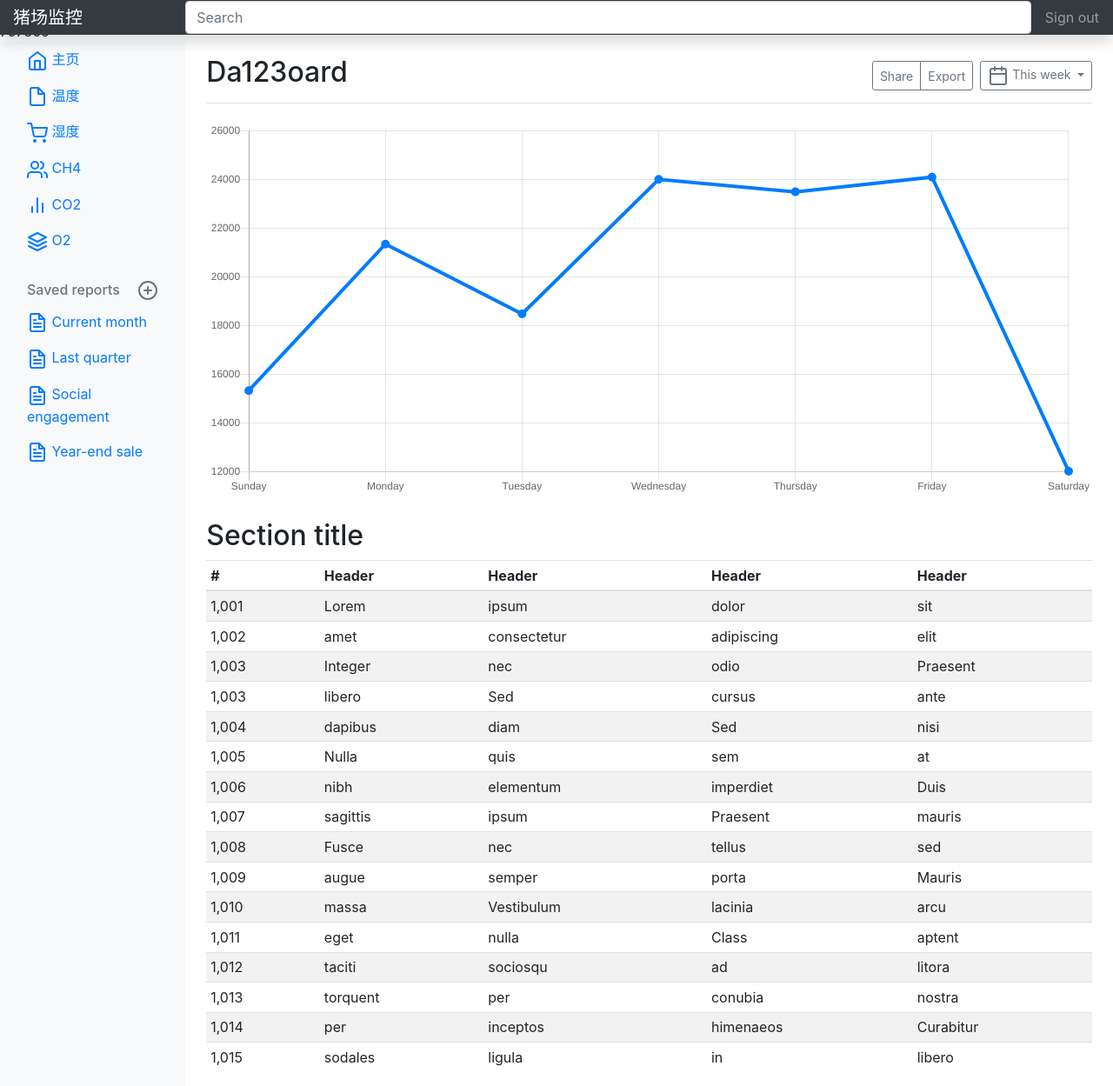
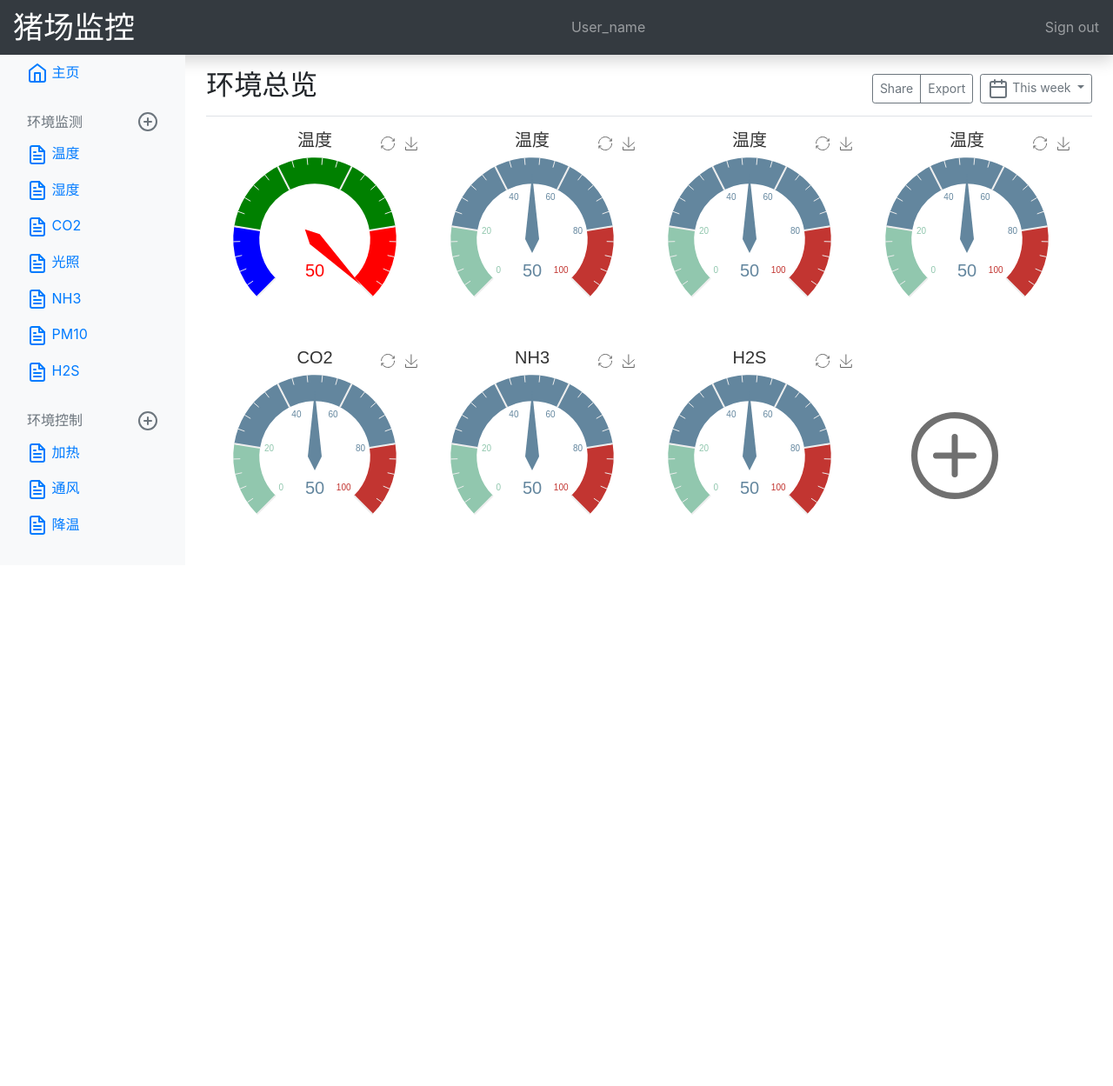
Before and after one commit to HurleyChen/python-web, a Flask app: template echarts/templates/Dashboard.html in a window 1280 px wide. Shown: the whole page at 87% size. After the commit the page ends 615 px from the top, so only its background shows below. Run offline with Flask 2, Linux system fonts and the light colour scheme; the template is opened without the code that fills it, so the values that code supplies are empty; some libraries are stand-ins or nearby versions.

Commit message:
2018-7-16 version 1.0

```diff
--- a/echarts/templates/Dashboard.html
+++ b/echarts/templates/Dashboard.html
@@ -9,7 +9,7 @@
     <link rel="stylesheet" href="https://stackpath.bootstrapcdn.com/bootstrap/4.1.2/css/bootstrap.min.css" integrity="sha384-Smlep5jCw/wG7hdkwQ/Z5nLIefveQRIY9nfy6xoR1uRYBtpZgI6339F5dgvm/e9B" crossorigin="anonymous">
 {#     <link rel="icon" href="../../../../favicon.ico">#}
      <title>Dashboard Template for Bootstrap</title>
-
+   <script src="{{ url_for('static', filename='echarts.min.js') }}"></script>
     <!-- Bootstrap core CSS -->
 {#    <link href="../../dist/css/bootstrap.min.css" rel="stylesheet">#}
 
@@ -18,22 +18,21 @@
   </head>
 
   <body>
-    <nav class="navbar navbar-dark fixed-top bg-dark flex-md-nowrap p-0 shadow">
-      <a class="navbar-brand col-sm-3 col-md-2 mr-0" href="#">猪场监控</a>
-      <input class="form-control form-control-dark w-100" type="text" placeholder="Search" aria-label="Search">
+    <nav class="navbar navbar-dark bg-dark flex-md-nowrap p-0 shadow " >
+      <a class="navbar-brand col-sm-3 col-md-2 mr-0" href="#" style=" font-size:35px" >猪场监控</a>
       <ul class="navbar-nav px-3">
+        <li class="nav-item text-nowrap">
+          <a class="nav-link" href="#">User_name</a>
+        </li>
+
+      </ul>
+     <ul class="navbar-nav px-3">
         <li class="nav-item text-nowrap">
           <a class="nav-link" href="#">Sign out</a>
         </li>
       </ul>
     </nav>
 
-    <div>
-        13456
-    </div>
-    <div>
-        797865
-    </div>
     <div class="container-fluid">
       <div class="row">
         <nav class="col-md-2 d-none d-md-block bg-light sidebar">
@@ -45,40 +44,10 @@
                   主页 <span class="sr-only">(current)</span>
                 </a>
               </li>
-              <li class="nav-item">
-                <a class="nav-link" href="#">
-                  <span data-feather="file"></span>
-                  温度
-                </a>
-              </li>
-              <li class="nav-item">
-                <a class="nav-link" href="#">
-                  <span data-feather="shopping-cart"></span>
-                  湿度
-                </a>
-              </li>
-              <li class="nav-item">
-                <a class="nav-link" href="#">
-                  <span data-feather="users"></span>
-                  CH4
-                </a>
-              </li>
-              <li class="nav-item">
-                <a class="nav-link" href="#">
-                  <span data-feather="bar-chart-2"></span>
-                  CO2
-                </a>
-              </li>
-              <li class="nav-item">
-                <a class="nav-link" href="#">
-                  <span data-feather="layers"></span>
-                  O2
-                </a>
-              </li>
             </ul>
 
             <h6 class="sidebar-heading d-flex justify-content-between align-items-center px-3 mt-4 mb-1 text-muted">
-              <span>Saved reports</span>
+              <span>环境监测</span>
               <a class="d-flex align-items-center text-muted" href="#">
                 <span data-feather="plus-circle"></span>
               </a>
@@ -87,34 +56,85 @@
               <li class="nav-item">
                 <a class="nav-link" href="#">
                   <span data-feather="file-text"></span>
-                  Current month
+                  温度
                 </a>
               </li>
               <li class="nav-item">
                 <a class="nav-link" href="#">
                   <span data-feather="file-text"></span>
-                  Last quarter
+                  湿度
                 </a>
               </li>
               <li class="nav-item">
                 <a class="nav-link" href="#">
                   <span data-feather="file-text"></span>
-                  Social engagement
+                  CO2
                 </a>
               </li>
               <li class="nav-item">
                 <a class="nav-link" href="#">
                   <span data-feather="file-text"></span>
-                  Year-end sale
+                  光照
                 </a>
               </li>
+
+               <li class="nav-item">
+                <a class="nav-link" href="#">
+                  <span data-feather="file-text"></span>
+                 NH3
+                </a>
+              </li>
+
+                <li class="nav-item">
+                <a class="nav-link" href="#">
+                  <span data-feather="file-text"></span>
+                 PM10
+                </a>
+              </li>
+
+                <li class="nav-item">
+                <a class="nav-link" href="#">
+                  <span data-feather="file-text"></span>
+                    H2S
+                </a>
+              </li>
+
             </ul>
+             <h6 class="sidebar-heading d-flex justify-content-between align-items-center px-3 mt-4 mb-1 text-muted">
+              <span>环境控制</span>
+              <a class="d-flex align-items-center text-muted" href="#">
+                <span data-feather="plus-circle"></span>
+              </a>
+            </h6>
+              <ul class="nav flex-column mb-2">
+
+              <li class="nav-item">
+                <a class="nav-link" href="#">
+                  <span data-feather="file-text"></span>
+                  加热
+                </a>
+              </li>
+              <li class="nav-item">
+                <a class="nav-link" href="#">
+                  <span data-feather="file-text"></span>
+                  通风
+                </a>
+              </li>
+              <li class="nav-item">
+                <a class="nav-link" href="#">
+                  <span data-feather="file-text"></span>
+                  降温
+                </a>
+              </li>
+
+            </ul>
+
           </div>
         </nav>
 
         <main role="main" class="col-md-9 ml-sm-auto col-lg-10 px-4">
           <div class="d-flex justify-content-between flex-wrap flex-md-nowrap align-items-center pt-3 pb-2 mb-3 border-bottom">
-            <h1 class="h2">Da123oard</h1>
+            <h1 class="h2">环境总览</h1>
             <div class="btn-toolbar mb-2 mb-md-0">
               <div class="btn-group mr-2">
                 <button class="btn btn-sm btn-outline-secondary">Share</button>
@@ -126,137 +146,22 @@
               </button>
             </div>
           </div>
+            <div style="width: 1000px;height:250px;">
+                    <div  id="pic1" style="width: 250px;height:250px;float:left"></div>
+                    <div  id="pic2" style="width: 250px;height:250px;float:left"></div>
+                    <div  id="pic3" style="width: 250px;height:250px;float:left"></div>
+                    <div  id="pic4" style="width: 250px;height:250px;float:left"></div>
+            </div>
+            <div style="width: 1000px;height:190px;">
+                    <div  id="pic5" style="width: 250px;height:250px;float:left"></div>
+                    <div  id="pic6" style="width: 250px;height:250px;float:left"></div>
+                    <div  id="pic7" style="width: 250px;height:250px;float:left"></div>
+                    <div style="width: 250px;height:250px;float:left;margin:0 auto;">
+                        <img class="logo" src="{{ url_for('static',filename='images/plus.png') }}">
+                    </div>
+            </div>
+{#          <canvas class="my-4 w-100" id="myChart" width="900" height="380"></canvas>#}
 
-          <canvas class="my-4 w-100" id="myChart" width="900" height="380"></canvas>
-
-          <h2>Section title</h2>
-          <div class="table-responsive">
-            <table class="table table-striped table-sm">
-              <thead>
-                <tr>
-                  <th>#</th>
-                  <th>Header</th>
-                  <th>Header</th>
-                  <th>Header</th>
-                  <th>Header</th>
-                </tr>
-              </thead>
-              <tbody>
-                <tr>
-                  <td>1,001</td>
-                  <td>Lorem</td>
-                  <td>ipsum</td>
-                  <td>dolor</td>
-                  <td>sit</td>
-                </tr>
-                <tr>
-                  <td>1,002</td>
-                  <td>amet</td>
-                  <td>consectetur</td>
-                  <td>adipiscing</td>
-                  <td>elit</td>
-                </tr>
-                <tr>
-                  <td>1,003</td>
-                  <td>Integer</td>
-                  <td>nec</td>
-                  <td>odio</td>
-                  <td>Praesent</td>
-                </tr>
-                <tr>
-                  <td>1,003</td>
-                  <td>libero</td>
-                  <td>Sed</td>
-                  <td>cursus</td>
-                  <td>ante</td>
-                </tr>
-                <tr>
-                  <td>1,004</td>
-                  <td>dapibus</td>
-                  <td>diam</td>
-                  <td>Sed</td>
-                  <td>nisi</td>
-                </tr>
-                <tr>
-                  <td>1,005</td>
-                  <td>Nulla</td>
-                  <td>quis</td>
-                  <td>sem</td>
-                  <td>at</td>
-                </tr>
-                <tr>
-                  <td>1,006</td>
-                  <td>nibh</td>
-                  <td>elementum</td>
-                  <td>imperdiet</td>
-                  <td>Duis</td>
-                </tr>
-                <tr>
-                  <td>1,007</td>
-                  <td>sagittis</td>
-                  <td>ipsum</td>
-                  <td>Praesent</td>
-                  <td>mauris</td>
-                </tr>
-                <tr>
-                  <td>1,008</td>
-                  <td>Fusce</td>
-                  <td>nec</td>
-                  <td>tellus</td>
-                  <td>sed</td>
-                </tr>
-                <tr>
-                  <td>1,009</td>
-                  <td>augue</td>
-                  <td>semper</td>
-                  <td>porta</td>
-                  <td>Mauris</td>
-                </tr>
-                <tr>
-                  <td>1,010</td>
-                  <td>massa</td>
-                  <td>Vestibulum</td>
-                  <td>lacinia</td>
-                  <td>arcu</td>
-                </tr>
-                <tr>
-                  <td>1,011</td>
-                  <td>eget</td>
-                  <td>nulla</td>
-                  <td>Class</td>
-                  <td>aptent</td>
-                </tr>
-                <tr>
-                  <td>1,012</td>
-                  <td>taciti</td>
-                  <td>sociosqu</td>
-                  <td>ad</td>
-                  <td>litora</td>
-                </tr>
-                <tr>
-                  <td>1,013</td>
-                  <td>torquent</td>
-                  <td>per</td>
-                  <td>conubia</td>
-                  <td>nostra</td>
-                </tr>
-                <tr>
-                  <td>1,014</td>
-                  <td>per</td>
-                  <td>inceptos</td>
-                  <td>himenaeos</td>
-                  <td>Curabitur</td>
-                </tr>
-                <tr>
-                  <td>1,015</td>
-                  <td>sodales</td>
-                  <td>ligula</td>
-                  <td>in</td>
-                  <td>libero</td>
-                </tr>
-              </tbody>
-            </table>
-          </div>
         </main>
       </div>
     </div>
@@ -264,10 +169,10 @@
     <!-- Bootstrap core JavaScript
     ================================================== -->
     <!-- Placed at the end of the document so the pages load faster -->
-    <script src="https://code.jquery.com/jquery-3.3.1.slim.min.js" integrity="sha384-q8i/X+965DzO0rT7abK41JStQIAqVgRVzpbzo5smXKp4YfRvH+8abtTE1Pi6jizo" crossorigin="anonymous"></script>
-    <script>window.jQuery || document.write('<script src="../../assets/js/vendor/jquery-slim.min.js"><\/script>')</script>
-    <script src="../../assets/js/vendor/popper.min.js"></script>
-    <script src="../../dist/js/bootstrap.min.js"></script>
+{#    <script src="https://code.jquery.com/jquery-3.3.1.slim.min.js" integrity="sha384-q8i/X+965DzO0rT7abK41JStQIAqVgRVzpbzo5smXKp4YfRvH+8abtTE1Pi6jizo" crossorigin="anonymous"></script>#}
+{#    <script>window.jQuery || document.write('<script src="../../assets/js/vendor/jquery-slim.min.js"><\/script>')</script>#}
+{#    <script src="../../assets/js/vendor/popper.min.js"></script>#}
+{#    <script src="../../dist/js/bootstrap.min.js"></script>#}
 
     <!-- Icons -->
     <script src="https://unpkg.com/feather-icons/dist/feather.min.js"></script>
@@ -276,37 +181,294 @@
     </script>
 
     <!-- Graphs -->
-    <script src="https://cdnjs.cloudflare.com/ajax/libs/Chart.js/2.7.1/Chart.min.js"></script>
-    <script>
-      var ctx = document.getElementById("myChart");
-      var myChart = new Chart(ctx, {
-        type: 'line',
-        data: {
-          labels: ["Sunday", "Monday", "Tuesday", "Wednesday", "Thursday", "Friday", "Saturday"],
-          datasets: [{
-            data: [15339, 21345, 18483, 24003, 23489, 24092, 12034],
-            lineTension: 0,
-            backgroundColor: 'transparent',
-            borderColor: '#007bff',
-            borderWidth: 4,
-            pointBackgroundColor: '#007bff'
-          }]
+{#    <script src="https://cdnjs.cloudflare.com/ajax/libs/Chart.js/2.7.1/Chart.min.js"></script>#}
+{#    <script>#}
+{#      var ctx = document.getElementById("myChart");#}
+{#      var myChart = new Chart(ctx, {#}
+{#        type: 'line',#}
+{#        data: {#}
+{#          labels: ["Sunday", "Monday", "Tuesday", "Wednesday", "Thursday", "Friday", "Saturday"],#}
+{#          datasets: [{#}
+{#            data: [15339, 21345, 18483, 24003, 23489, 24092, 12034],#}
+{#            lineTension: 0,#}
+{#            backgroundColor: 'transparent',#}
+{#            borderColor: '#007bff',#}
+{#            borderWidth: 4,#}
+{#            pointBackgroundColor: '#007bff'#}
+{#          }]#}
+{#        },#}
+{#        options: {#}
+{#          scales: {#}
+{#            yAxes: [{#}
+{#              ticks: {#}
+{#                beginAtZero: false#}
+{#              }#}
+{#            }]#}
+{#          },#}
+{#          legend: {#}
+{#            display: false,#}
+{#          }#}
+{#        }#}
+{#      });#}
+{#    </script>#}
+<script type="text/javascript">
+
+    var mypic1 = echarts.init(document.getElementById('pic1'));
+    var mypic2 = echarts.init(document.getElementById('pic2'));
+    var mypic3 = echarts.init(document.getElementById('pic3'));
+    var mypic4 = echarts.init(document.getElementById('pic4'));
+    var mypic5 = echarts.init(document.getElementById('pic5'));
+    var mypic6 = echarts.init(document.getElementById('pic6'));
+    var mypic7 = echarts.init(document.getElementById('pic7'));
+
+
+    var option_pic1= {
+    tooltip : {
+        formatter: "{a} <br/>{b} : {c}%",
+    },
+    toolbox: {
+        feature: {
+            restore: {},
+            saveAsImage: {},
         },
-        options: {
-          scales: {
-            yAxes: [{
-              ticks: {
-                beginAtZero: false
-              }
-            }]
-          },
-          legend: {
-            display: false,
-          }
+
+    },
+
+    series: [
+        {
+            name: '业务指标',
+            type: 'gauge',
+            splitNumber:5,
+            max:50,
+            detail: {formatter:'{value}%'},
+            data: [{value: 50, name: '温度',}],
+            title : {
+                {#fontWeight: 'bolder',#}
+                fontSize: 20,
+                offsetCenter: [0, '-120%'],
+                {#fontStyle: 'italic'#}
+            },
+            detail:{fontSize:20},
+            axisLabel:{fontSize:10,
+                show: false,
+            },
+            axisLine: {            // 坐标轴线
+                lineStyle: {       // 属性lineStyle控制线条样式
+                color: [[0.2, 'blue'], [0.8, 'green'], [1, 'red']]
+                        }
+                    }
+
+
+
         }
-      });
-    </script>
+    ]
+};
+    mypic1.setOption(option_pic1);
 
+    var option_pic2 = {
+    tooltip : {
+        formatter: "{a} <br/>{b} : {c}%"
+    },
+    toolbox: {
+        feature: {
+            restore: {},
+            saveAsImage: {}
+        }
+    },
+        series: [
+        {
+            name: '业务指标',
+            type: 'gauge',
+            splitNumber:5,
+            detail: {formatter:'{value}%'},
+            data: [{value: 50, name: '温度',}],
+            title : {
+                {#fontWeight: 'bolder',#}
+                fontSize: 20,
+                offsetCenter: [0, '-120%'],
+                {#fontStyle: 'italic'#}
+            },
+            detail:{fontSize:20},
+            axisLabel:{fontSize:10}
+
+        }
+    ]
+};
+    mypic2.setOption(option_pic2);
+
+    var option_pic3 = {
+    tooltip : {
+        formatter: "{a} <br/>{b} : {c}%"
+    },
+    toolbox: {
+        feature: {
+            restore: {},
+            saveAsImage: {}
+        }
+    },
+        series: [
+        {
+            name: '业务指标',
+            type: 'gauge',
+            splitNumber:5,
+            detail: {formatter:'{value}%'},
+            data: [{value:50, name: '温度',}],
+            title : {
+                {#fontWeight: 'bolder',#}
+                fontSize: 20,
+                offsetCenter: [0, '-120%'],
+                {#fontStyle: 'italic'#}
+            },
+            detail:{fontSize:20},
+            axisLabel:{fontSize:10}
+
+        }
+    ]
+};
+    mypic3.setOption(option_pic3);
+
+    var option_pic4= {
+    tooltip : {
+        formatter: "{a} <br/>{b} : {c}%"
+    },
+    toolbox: {
+        feature: {
+            restore: {},
+            saveAsImage: {}
+        }
+    },
+        series: [
+        {
+            name: '业务指标',
+            type: 'gauge',
+            splitNumber:5,
+            detail: {formatter:'{value}%'},
+            data: [{value:50, name: '温度',}],
+            title : {
+                {#fontWeight: 'bolder',#}
+                fontSize: 20,
+                offsetCenter: [0, '-120%'],
+                {#fontStyle: 'italic'#}
+            },
+            detail:{fontSize:20},
+            axisLabel:{fontSize:10}
+
+        }
+    ]
+};
+    mypic4.setOption(option_pic4);
+
+    var option_pic5 = {
+    tooltip : {
+        formatter: "{a} <br/>{b} : {c}%"
+    },
+    toolbox: {
+        feature: {
+            restore: {},
+            saveAsImage: {}
+        }
+    },
+        series: [
+        {
+            name: '业务指标',
+            type: 'gauge',
+            splitNumber:5,
+            detail: {formatter:'{value}%'},
+            data: [{value:50, name: 'CO2',}],
+            title : {
+                {#fontWeight: 'bolder',#}
+                fontSize: 20,
+                offsetCenter: [0, '-120%'],
+                {#fontStyle: 'italic'#}
+            },
+            detail:{fontSize:20},
+            axisLabel:{fontSize:10}
+
+        }
+    ]
+};
+    mypic5.setOption(option_pic5);
+
+    var option_pic6 = {
+    tooltip : {
+        formatter: "{a} <br/>{b} : {c}%"
+    },
+    toolbox: {
+        feature: {
+            restore: {},
+            saveAsImage: {}
+        }
+    },
+        series: [
+        {
+            name: '业务指标',
+            type: 'gauge',
+            splitNumber:5,
+            detail: {formatter:'{value}%'},
+            data: [{value:50, name: 'NH3',}],
+            title : {
+                {#fontWeight: 'bolder',#}
+                fontSize: 20,
+                offsetCenter: [0, '-120%'],
+                {#fontStyle: 'italic'#}
+            },
+            detail:{fontSize:20},
+            axisLabel:{fontSize:10}
+
+        }
+    ]
+};
+    mypic6.setOption(option_pic6);
+
+    var option_pic7 = {
+    tooltip : {
+        formatter: "{a} <br/>{b} : {c}%"
+    },
+    toolbox: {
+        feature: {
+            restore: {},
+            saveAsImage: {}
+        }
+    },
+        series: [
+        {
+            name: '业务指标',
+            type: 'gauge',
+            splitNumber:5,
+            detail: {formatter:'{value}%'},
+            data: [{value:50, name: 'H2S',}],
+            title : {
+                {#fontWeight: 'bolder',#}
+                fontSize: 20,
+                offsetCenter: [0, '-120%'],
+                {#fontStyle: 'italic'#}
+            },
+            detail:{fontSize:20},
+            axisLabel:{fontSize:10}
+
+        }
+    ]
+};
+    mypic7.setOption(option_pic7);
+
+{#    setInterval(function () {#}
+{#    option_pic1.series[0].data[0].value = (Math.random() * 100).toFixed(2) - 0;#}
+{#    option_pic2.series[0].data[0].value = (Math.random() * 100).toFixed(2) - 0;#}
+{#    option_pic3.series[0].data[0].value = (Math.random() * 100).toFixed(2) - 0;#}
+{#    option_pic4.series[0].data[0].value = (Math.random() * 100).toFixed(2) - 0;#}
+{#    option_pic5.series[0].data[0].value = (Math.random() * 100).toFixed(2) - 0;#}
+{#    option_pic6.series[0].data[0].value = (Math.random() * 100).toFixed(2) - 0;#}
+{#    option_pic7.series[0].data[0].value = (Math.random() * 100).toFixed(2) - 0;#}
+{#    mypic1.setOption(option_pic1);#}
+{#    mypic2.setOption(option_pic2);#}
+{#    mypic3.setOption(option_pic3);#}
+{#    mypic4.setOption(option_pic4);#}
+{#    mypic5.setOption(option_pic5);#}
+{#    mypic6.setOption(option_pic6);#}
+{#    mypic7.setOption(option_pic7);#}
+{#},2000);#}
+
+</script>
 
   </body>
 </html>
```
Also changed, not shown: echarts/static/images/plus.png (added).
